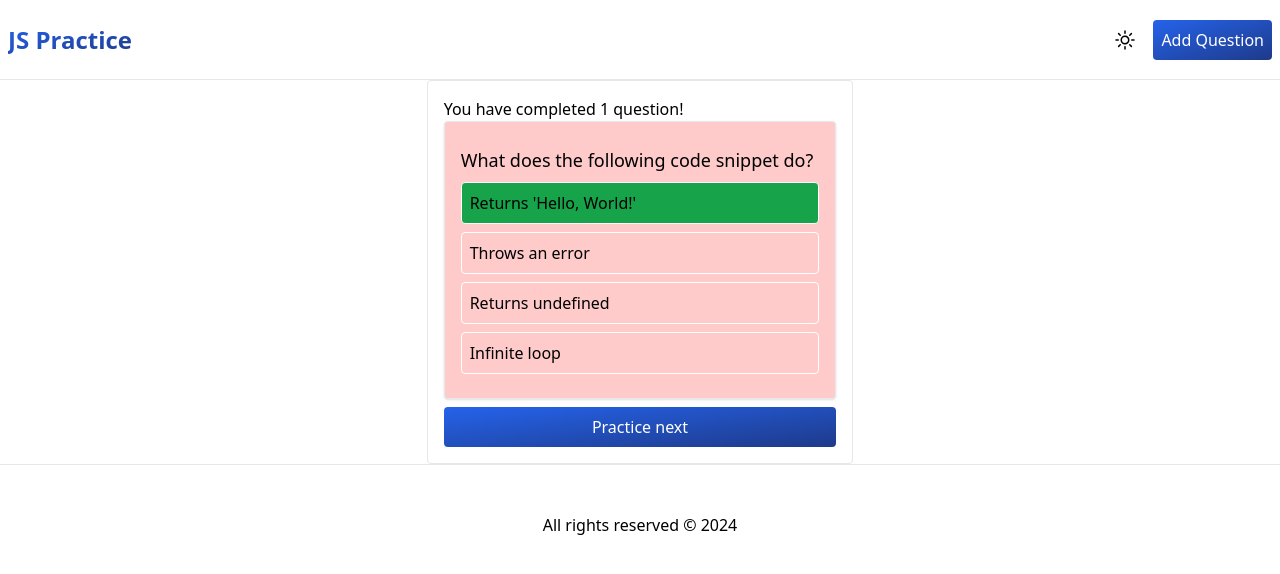
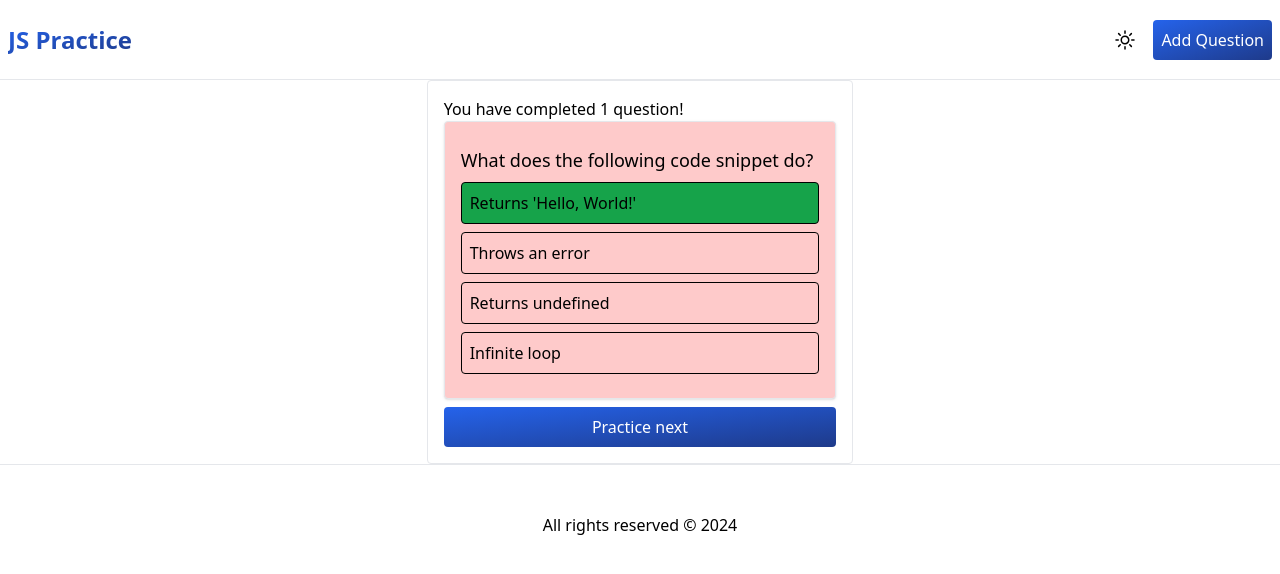
Before and after one commit to ashsajal1/js-practice-app, a React (Vite) app: page /quiz in a window 1280 px wide. Both pictures are taken after a click on the element "Submit". Shown: the top 574 px of the page. Built offline with nearby package versions, Linux system fonts and the light colour scheme.

Commit message:
keep same border and text color in dark light

```diff
--- a/src/pages/quiz.tsx
+++ b/src/pages/quiz.tsx
@@ -38,7 +38,7 @@ export default function Quiz() {
                         <p className="text-lg font-medium my-2">{curretnQuestion?.question}</p>
                         {curretnQuestion?.options?.map((i) => (
                             <>
-                                <p className={`p-2 text-black border rounded mb-2 cursor-pointer select-none ${curretnQuestion.answer === i ? 'bg-green-600' : ''} ${selectedOption === curretnQuestion.answer && selectedOption === i ? 'bg-green-600' : ''} ${isRightAnswer && selectedOption !== i ? 'border border-black text-black dark:border-gray-800' : ''} ${!isRightAnswer && selectedOption === i ? 'bg-red-600' : ''} ${!isRightAnswer && selectedOption !== i ? 'border border-white text-black dark:border-gray-800' : ''}`}>{i}</p>
+                                <p className={`p-2 text-black border border-black rounded mb-2 cursor-pointer select-none ${curretnQuestion.answer === i ? 'bg-green-600' : ''} ${selectedOption === curretnQuestion.answer && selectedOption === i ? 'bg-green-600' : ''} ${!isRightAnswer && selectedOption === i ? 'bg-red-600' : ''} `}>{i}</p>
                             </>
                         ))}
 
```
